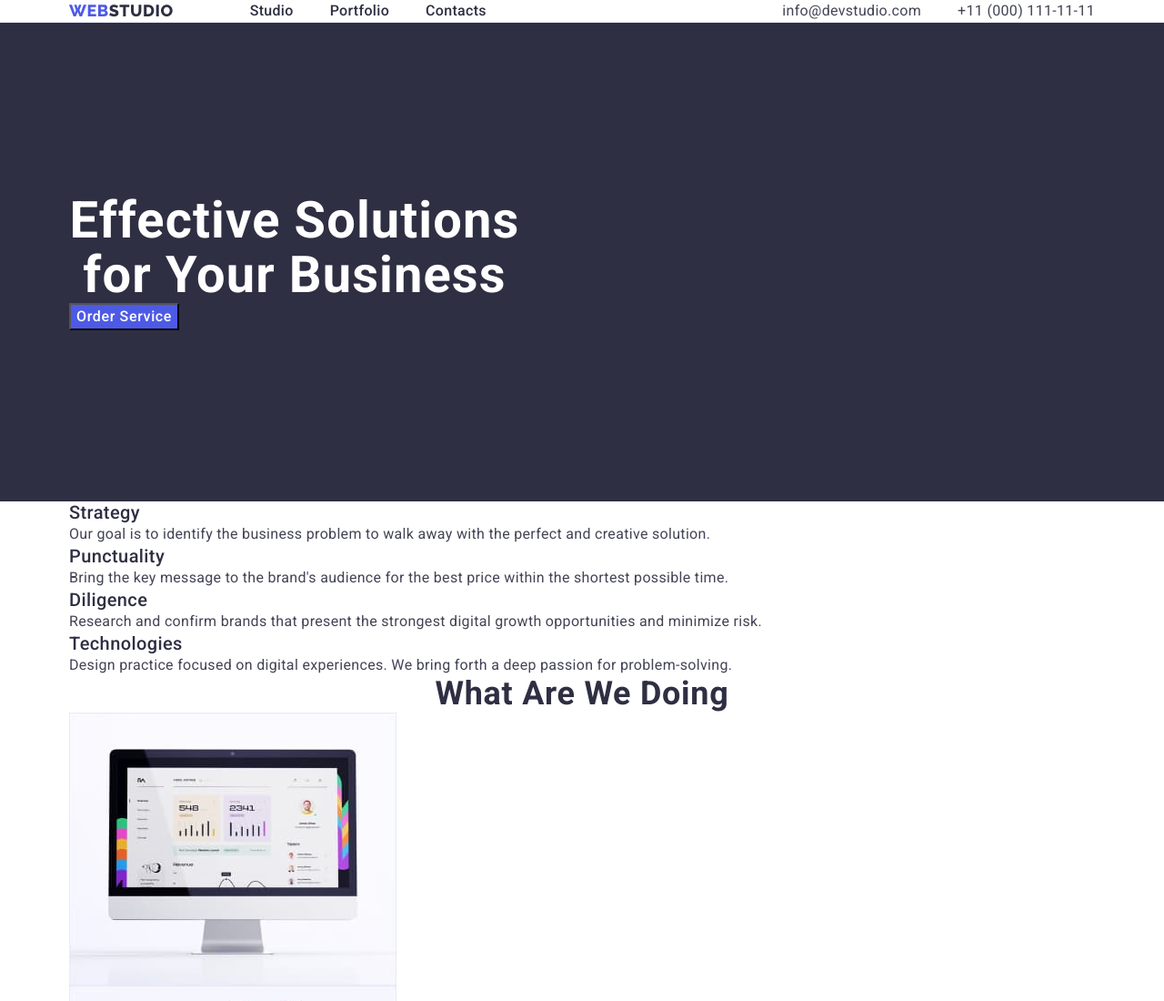
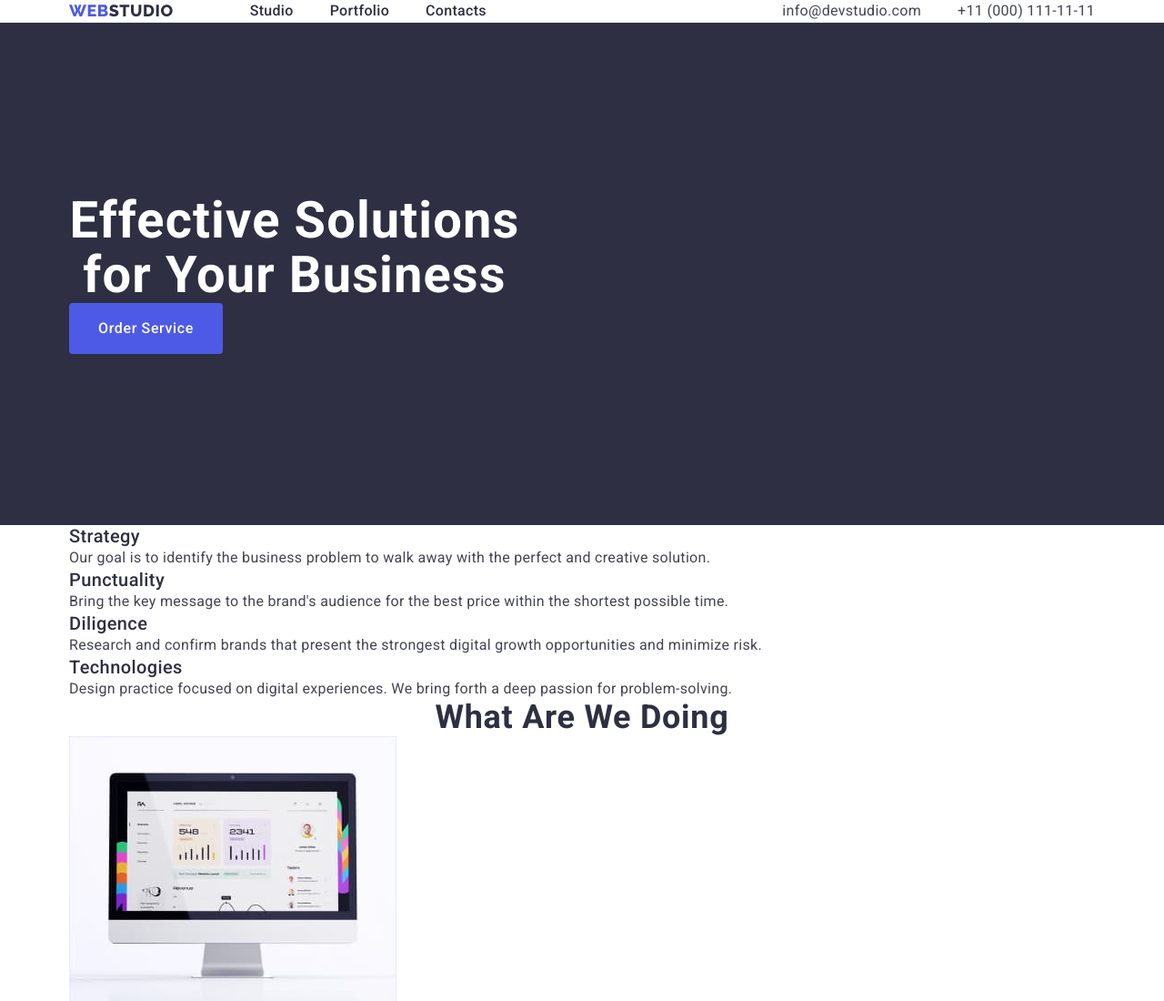
Before and after one commit to NickIskr0394/goit-markup-hw-03, a plain HTML site: page index.html in a window 1280 px wide. Shown: the top 1100 px of the page at 91% size. Drawn offline with nearby package versions, Linux system fonts and the light colour scheme.

Commit message:
Update styles.css

```diff
--- a/css/styles.css
+++ b/css/styles.css
@@ -164,6 +164,11 @@ img {
   color: var(--hero-title-color);
   background-color: var(--btn-bg-color);
   cursor: pointer;
+  display: block;
+  min-width: 169px;
+  height: 56px;
+  border: none;
+  border-radius: 4px;
 }
 .section-one-btn:hover,
 .section-one-btn:focus {
```
